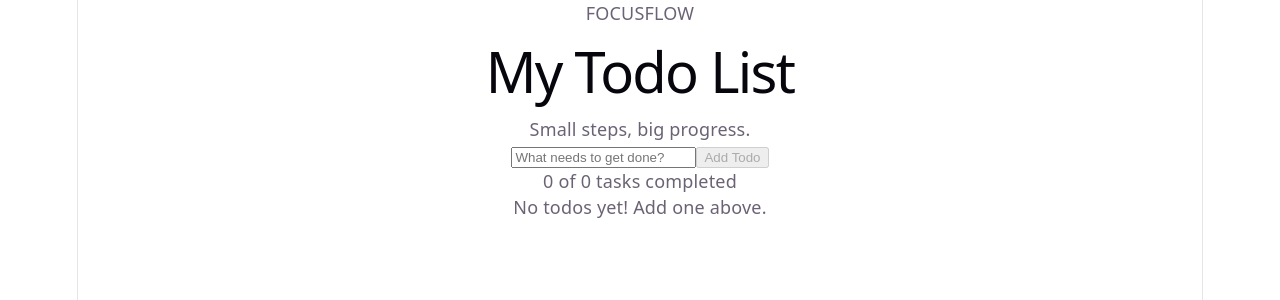
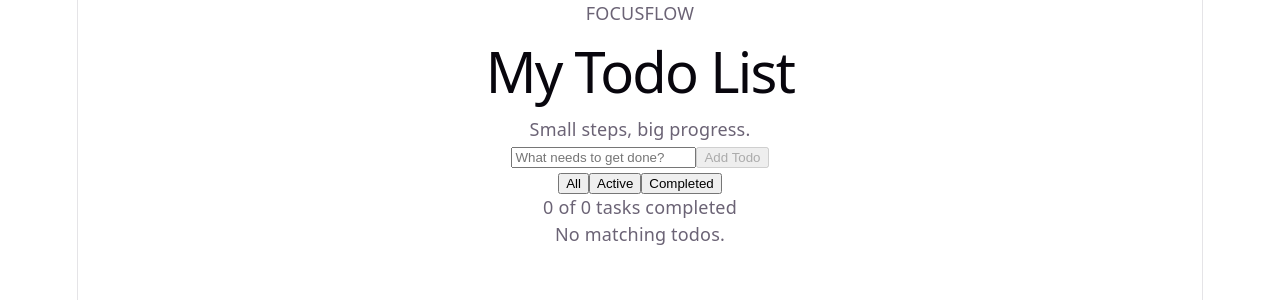
Before and after one commit to BallNChain24FEnd/AshleyWhite-Lab-10.3_Context-API-Todo-App, a React (Vite) app: page / in a window 1280 px wide. Shown: the top 300 px of the page. Built offline with nearby package versions, Linux system fonts and the light colour scheme.

Commit message:
Commit 6: Implemented visibility filters

```diff
--- a/src/App.jsx
+++ b/src/App.jsx
@@ -1,5 +1,6 @@
 import TodoInput from "./components/TodoInput";
 import TodoList from "./components/TodoList";
+import FilterButtons from "./components/FilterButtons";
 import "./App.css";
 
 export default function App() {
@@ -12,6 +13,7 @@ export default function App() {
         <p>Small steps, big progress.</p>
 
         <TodoInput />
+        <FilterButtons />
         <TodoList />
       </section>
     </main>
--- a/src/components/FilterButtons.jsx
+++ b/src/components/FilterButtons.jsx
@@ -0,0 +1,22 @@
+import { useFilter } from "../contexts/FilterContext";
+
+export default function FilterButtons() {
+  const { filter, setFilter } = useFilter();
+
+  return (
+    <div className="filters">
+      {["all", "active", "completed"].map(option => (
+        <button
+          key={option}
+          className={filter === option ? "selected" : ""}
+          onClick={() => {
+            setFilter(option);
+            console.log("Filter changed:", option);
+          }}
+        >
+          {option.charAt(0).toUpperCase() + option.slice(1)}
+        </button>
+      ))}
+    </div>
+  );
+}
--- a/src/components/TodoList.jsx
+++ b/src/components/TodoList.jsx
@@ -1,9 +1,18 @@
 import { useTodos } from "../contexts/TodoContext";
+import { useFilter } from "../contexts/FilterContext";
 import TodoItem from "./TodoItem";
 
 export default function TodoList() {
-  // Read todos and clear action
+  // Read both contexts
   const { todos, clearCompleted } = useTodos();
+  const { filter } = useFilter();
+
+  // Show matching todos
+  const visibleTodos = todos.filter(todo => {
+    if (filter === "active") return !todo.completed;
+    if (filter === "completed") return todo.completed;
+    return true;
+  });
 
   const completed = todos.filter(todo => todo.completed).length;
 
@@ -13,10 +22,10 @@ export default function TodoList() {
         {completed} of {todos.length} tasks completed
       </p>
 
-      {todos.length === 0 ? (
-        <p className="empty">No todos yet! Add one above.</p>
+      {visibleTodos.length === 0 ? (
+        <p className="empty">No matching todos.</p>
       ) : (
-        todos.map(todo => (
+        visibleTodos.map(todo => (
           <TodoItem key={todo.id} todo={todo} />
         ))
       )}
--- a/src/contexts/FilterContext.jsx
+++ b/src/contexts/FilterContext.jsx
@@ -0,0 +1,20 @@
+import { createContext, useContext, useState } from "react";
+
+// Create filter context
+const FilterContext = createContext(null);
+
+export function FilterProvider({ children }) {
+  // Default to all todos
+  const [filter, setFilter] = useState("all");
+
+  return (
+    <FilterContext.Provider value={{ filter, setFilter }}>
+      {children}
+    </FilterContext.Provider>
+  );
+}
+
+// Access filter context
+export function useFilter() {
+  return useContext(FilterContext);
+}
--- a/src/main.jsx
+++ b/src/main.jsx
@@ -2,13 +2,16 @@ import React from "react";
 import ReactDOM from "react-dom/client";
 import App from "./App.jsx";
 import { TodoProvider } from "./contexts/TodoContext.jsx";
+import { FilterProvider } from "./contexts/FilterContext.jsx";
 import "./index.css";
 
-// Share todo state with the app
+// Provide todos and filters
 ReactDOM.createRoot(document.getElementById("root")).render(
   <React.StrictMode>
     <TodoProvider>
-      <App />
+      <FilterProvider>
+        <App />
+      </FilterProvider>
     </TodoProvider>
   </React.StrictMode>
 );
```
